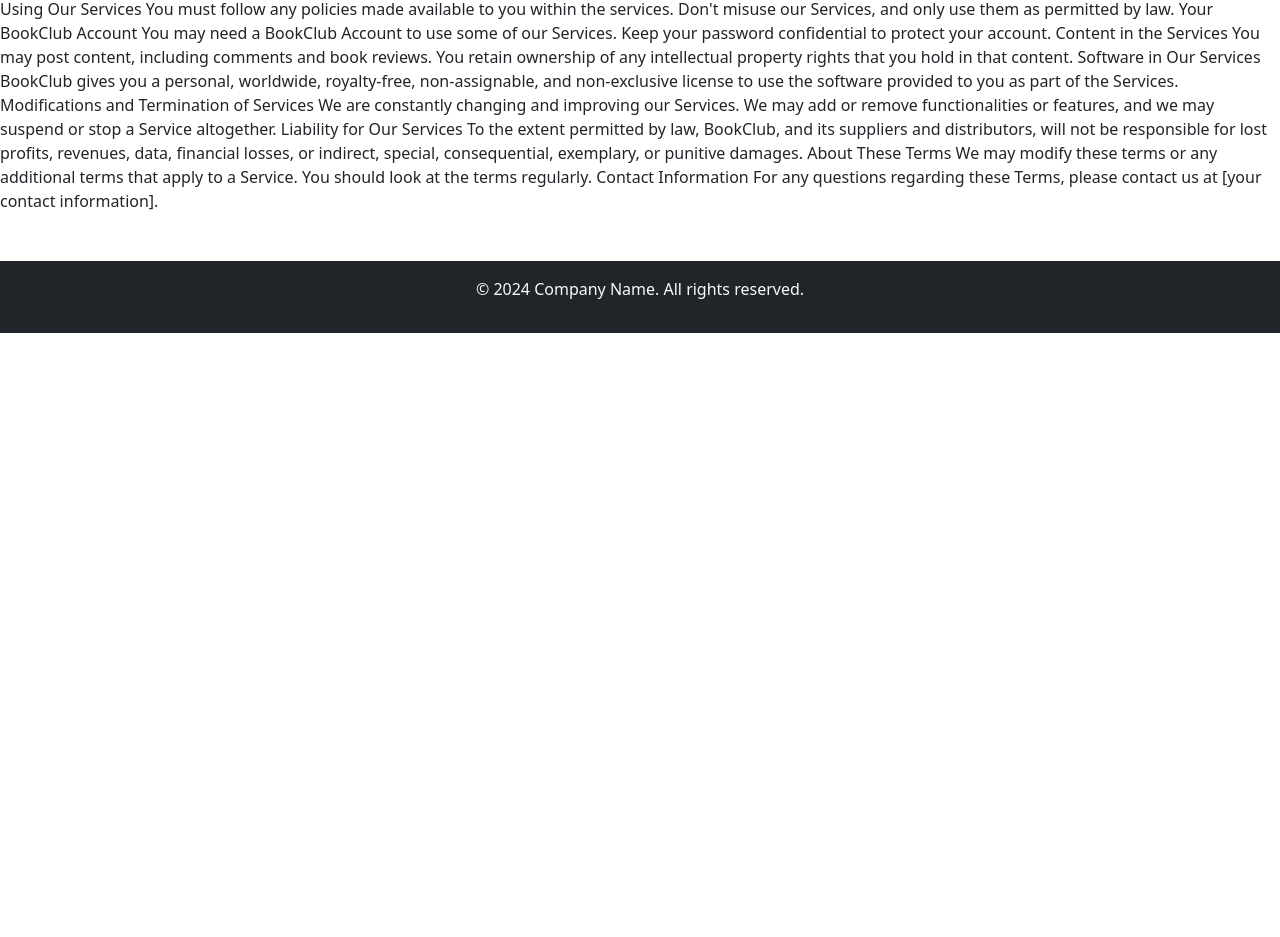
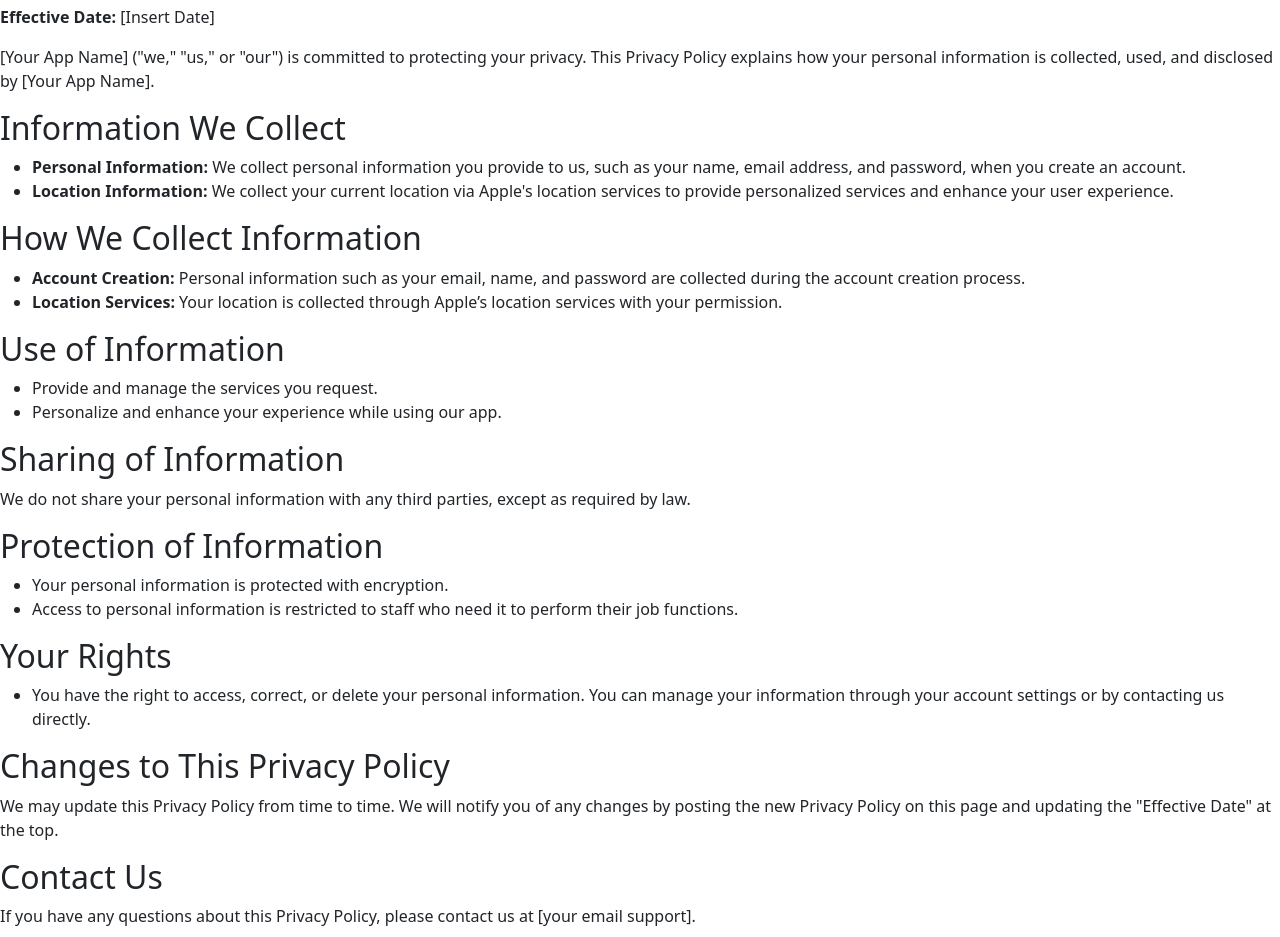
Before and after one commit to TiannaLopes/bookclub-web, a Vue app: page /privacy-policy in a window 1280 px wide. Shown: the part 115-1052 px from the top of the page. Before the commit the page ends 800 px from the top, so only its background shows below. Built offline with nearby package versions, Linux system fonts and the light colour scheme; no server answers; the HTML template or start-up script is replaced by a standard one.

Commit message:
Adding privacy policy to met at bookclub

```diff
--- a/src/router/index.js
+++ b/src/router/index.js
@@ -5,7 +5,7 @@
 import AppsView from '@/views/AppsView.vue';
 import ShopView from '@/views/ShopView.vue';
 import ContactView from '@/views/ContactView.vue';
-import PrivacyPolicyView from '@/views/PrivacyPolicyView.vue';
+import MetAtBookClubPrivacyPolicyView from '@/views/privacy-policies/MetAtBookClubPrivacyPolicyView.vue';
 import AppDetail from '@/views/AppDetail.vue';
 const routes = [
   {
@@ -36,7 +36,7 @@
   {
     path: '/privacy-policy',
     name: 'PrivacyPolicy',
-    component: PrivacyPolicyView,
+    component: MetAtBookClubPrivacyPolicyView,
   },
   {
     path: '/app-detail',
--- a/src/views/PrivacyPolicyView.vue
+++ /dev/null
@@ -1,35 +0,0 @@
-<template>
-  <div>Privacy Policy</div>
-  <div>
-    Terms of Service for BookClub App Introduction These Terms of Service govern
-    your use of the BookClub app and provide information about the service
-    outlined below. Using Our Services You must follow any policies made
-    available to you within the services. Don't misuse our Services, and only
-    use them as permitted by law. Your BookClub Account You may need a BookClub
-    Account to use some of our Services. Keep your password confidential to
-    protect your account. Content in the Services You may post content,
-    including comments and book reviews. You retain ownership of any
-    intellectual property rights that you hold in that content. Software in Our
-    Services BookClub gives you a personal, worldwide, royalty-free,
-    non-assignable, and non-exclusive license to use the software provided to
-    you as part of the Services. Modifications and Termination of Services We
-    are constantly changing and improving our Services. We may add or remove
-    functionalities or features, and we may suspend or stop a Service
-    altogether. Liability for Our Services To the extent permitted by law,
-    BookClub, and its suppliers and distributors, will not be responsible for
-    lost profits, revenues, data, financial losses, or indirect, special,
-    consequential, exemplary, or punitive damages. About These Terms We may
-    modify these terms or any additional terms that apply to a Service. You
-    should look at the terms regularly. Contact Information For any questions
-    regarding these Terms, please contact us at [your contact information].
-  </div>
-</template>
-
-<script>
-export default {
-  name: 'PrivacyPolicyView',
-  components: {},
-};
-</script>
-
-<style scoped></style>
--- /dev/null
+++ b/src/views/privacy-policies/MetAtBookClubPrivacyPolicyView.vue
@@ -0,0 +1,104 @@
+<template>
+  <div>
+    <h1>Privacy Policy</h1>
+    <p><strong>Effective Date:</strong> [Insert Date]</p>
+    <p>
+      [Your App Name] ("we," "us," or "our") is committed to protecting your
+      privacy. This Privacy Policy explains how your personal information is
+      collected, used, and disclosed by [Your App Name].
+    </p>
+
+    <h2>Information We Collect</h2>
+    <ul>
+      <li>
+        <strong>Personal Information:</strong> We collect personal information
+        you provide to us, such as your name, email address, and password, when
+        you create an account.
+      </li>
+      <li>
+        <strong>Location Information:</strong> We collect your current location
+        via Apple's location services to provide personalized services and
+        enhance your user experience.
+      </li>
+    </ul>
+
+    <h2>How We Collect Information</h2>
+    <ul>
+      <li>
+        <strong>Account Creation:</strong> Personal information such as your
+        email, name, and password are collected during the account creation
+        process.
+      </li>
+      <li>
+        <strong>Location Services:</strong> Your location is collected through
+        Apple’s location services with your permission.
+      </li>
+    </ul>
+
+    <h2>Use of Information</h2>
+    <ul>
+      <li>Provide and manage the services you request.</li>
+      <li>Personalize and enhance your experience while using our app.</li>
+    </ul>
+
+    <h2>Sharing of Information</h2>
+    <p>
+      We do not share your personal information with any third parties, except
+      as required by law.
+    </p>
+
+    <h2>Protection of Information</h2>
+    <ul>
+      <li>Your personal information is protected with encryption.</li>
+      <li>
+        Access to personal information is restricted to staff who need it to
+        perform their job functions.
+      </li>
+    </ul>
+
+    <h2>Your Rights</h2>
+    <ul>
+      <li>
+        You have the right to access, correct, or delete your personal
+        information. You can manage your information through your account
+        settings or by contacting us directly.
+      </li>
+    </ul>
+
+    <h2>Changes to This Privacy Policy</h2>
+    <p>
+      We may update this Privacy Policy from time to time. We will notify you of
+      any changes by posting the new Privacy Policy on this page and updating
+      the "Effective Date" at the top.
+    </p>
+
+    <h2>Contact Us</h2>
+    <p>
+      If you have any questions about this Privacy Policy, please contact us at
+      [your email support].
+    </p>
+
+    <h2>Data Retention</h2>
+    <p>
+      We will retain your personal information for as long as your account is
+      active or as needed to provide you services. If you wish to delete your
+      account or request that we no longer use your information to provide you
+      services, you can delete your account through the app.
+    </p>
+
+    <h2>International Data Transfers</h2>
+    <p>
+      Your information is not transferred internationally and is stored and
+      processed within your country of residence.
+    </p>
+  </div>
+</template>
+
+<script>
+export default {
+  name: 'MetAtBookClubPrivacyPolicyView',
+  components: {},
+};
+</script>
+
+<style scoped></style>
```
